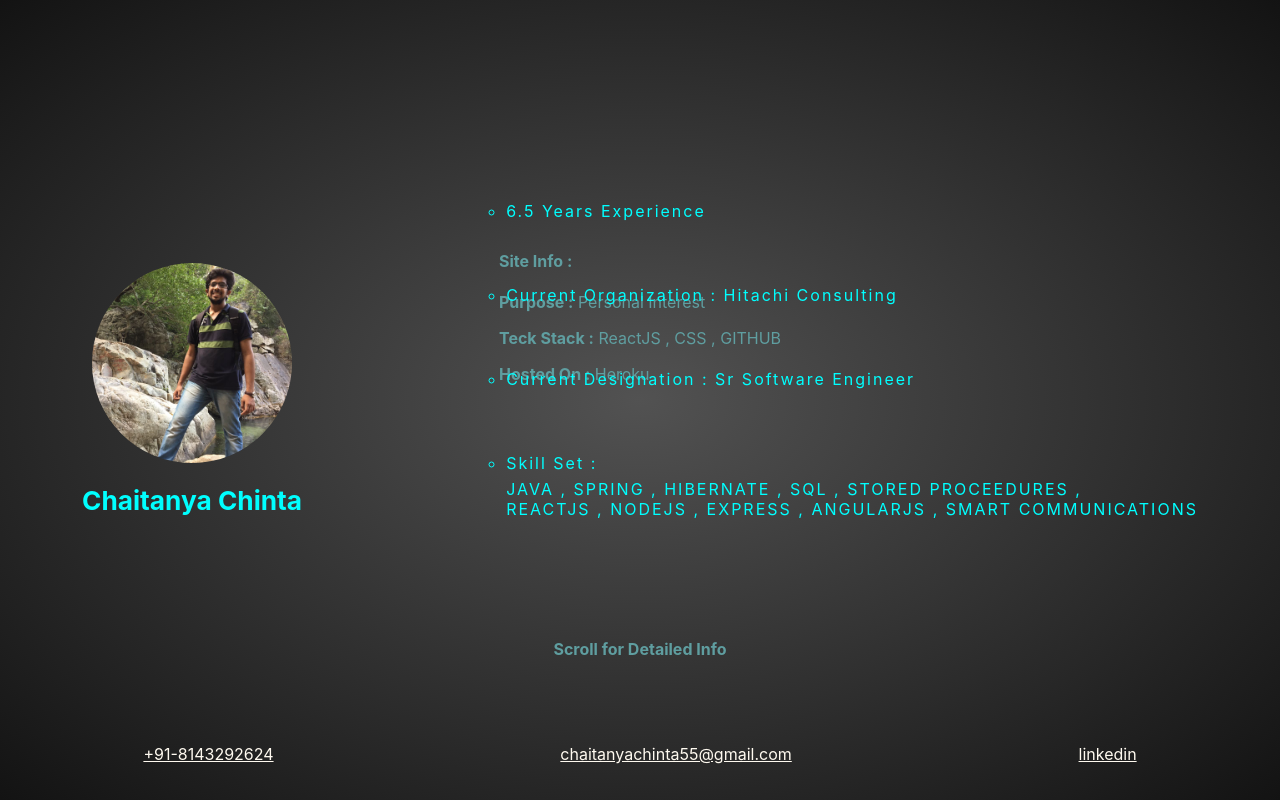
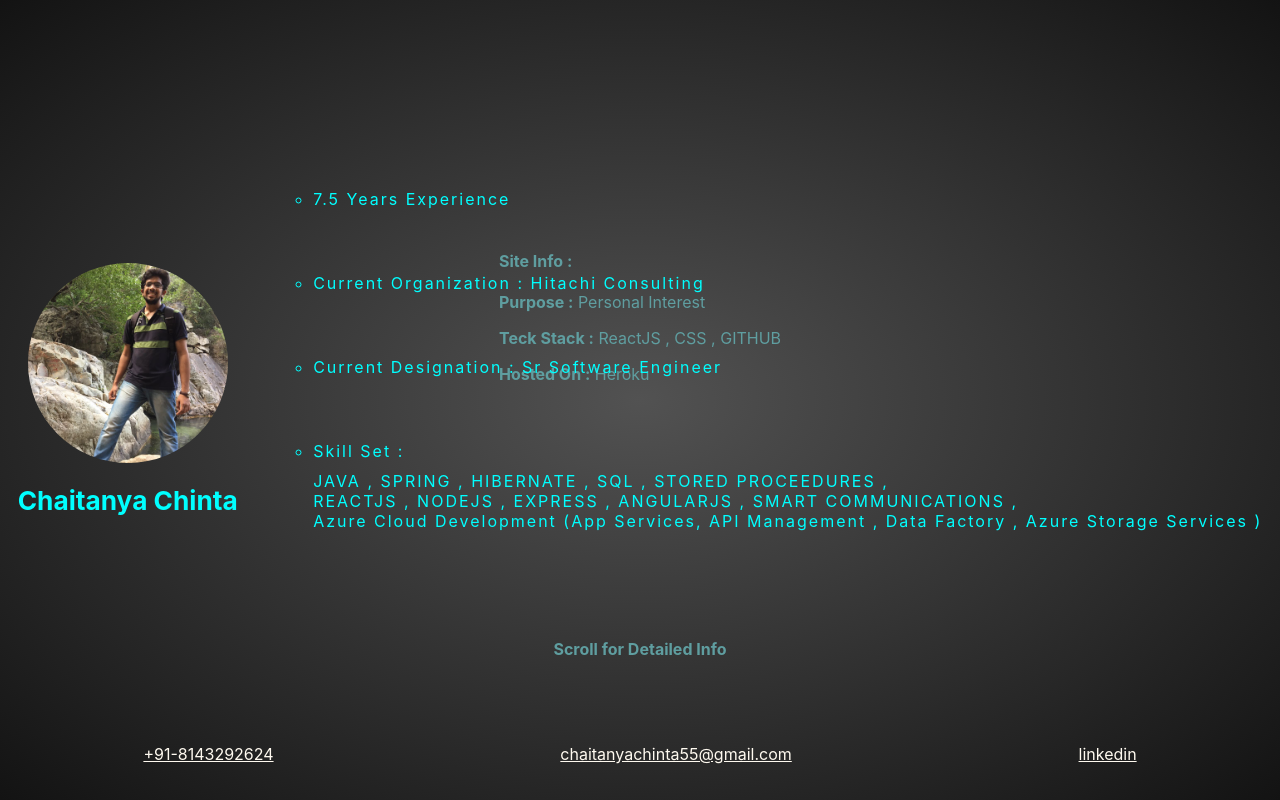
Before and after one commit to chaitanyachinta55/careerDigest, a React (Create React App) app: page / in a window 1280 px wide. Shown: the top 800 px of the page. Built offline with nearby package versions, Linux system fonts and the light colour scheme.

Commit message:
Exp Auto calculate , Skill Update

```diff
--- a/src/Components/home/homePage.jsx
+++ b/src/Components/home/homePage.jsx
@@ -1,9 +1,12 @@
 import React , {Component} from 'react';
+import moment from 'moment';
+
 import '../../scss/homePage.css';
 class homePage extends Component{
     constructor(props){
         super(props);
         this.state = {
+            totalExperience : moment.duration(moment().diff(moment("20140103", "YYYYMMDD"))).asYears().toFixed(1),
             hideDetailedScroll : false,
             hidesiteinfo : false,
             clickedLevel : "Jan 2014 - Jan 2017",
@@ -20,7 +23,7 @@ class homePage extends Component{
                     "Projects" : [{"Title" : "Forms new Development" , "Duration" : "Mar 2018 - Jun 2019" , "Role" : "Smart Communications Developer" , "Programming Languages" : "Smart Communications , Java Script , Guide Wire" , "Team Size" : 10 }
                     ]},
                 "Jun 2019..." : {"Company": "Hitachi Vantara" , "Logo" : "hitachi_logo.png" , "Skills Acquired" : "ReactJS , NodeJS , PostgreSQL ,  Spring Boot , SQL , Stored Proceedures , Apache SuperSet , Azure Functions , Azure Logic Apps" ,
-                    "Projects" : [{"Title" : "Kubota Farm Machinery" , "Duration" : "Jun 2019 - Mar 2020" , "Role" : "Full Stack Developer" , "Programming Languages" : "ReactJS , NodeJS , Azure Functions , Azure Logic Apps , PostgreSQL" , "Team Size" : 6 },
+                    "Projects" : [{"Title" : "Kubota Farm Machinery" , "Duration" : "Jun 2019 - Mar 2020" , "Role" : "Full Stack Developer" , "Programming Languages" : "ReactJS , NodeJS , Azure Functions , Azure Logic Apps , Azure Data Factory , Azure API Management, PostgreSQL" , "Team Size" : 6 },
                     {"Title" : "HCVS Fleet Management" , "Duration" : "Mar 2020 - June 2020" , "Role" : "Full Stack Developer" , "Programming Languages" : "Spring Boot , SQL , Stored Proceedures" , "Team Size" : 5 },
                     {"Title" : "Apache Superset Training" , "Duration" : "June 2020 - July 2020" , "Role" : "UI Engineer" , "Programming Languages" : "Apache Superset , ReactJS , CSS" , "Team Size" : 5 }
 
@@ -89,7 +92,7 @@ class homePage extends Component{
                         <div className="headerDP">
                             <img className="headerImage" src = "/images/profilepic.jpg" alt=""/>
                         </div>
-                        <h1 className="headerName">Chaitanya Chinta (Exp : 6.5 Years)</h1>
+                        <h1 className="headerName">Chaitanya Chinta (Exp : {this.state.totalExperience} Years)</h1>
                     </div>
             </div>
             <div className="profileInfo">
@@ -111,11 +114,12 @@ class homePage extends Component{
                 </div>
                 <div id = "overview" className="overview">
                     <ul>
-                        <li>6.5 Years Experience</li>
+                        <li>{this.state.totalExperience} Years Experience</li>
                         <li>Current Organization : Hitachi Consulting</li>
                         <li>Current Designation : Sr Software Engineer</li>
                         <li>Skill Set : <p> JAVA , SPRING , HIBERNATE , SQL , STORED PROCEEDURES , <br/>
-                            REACTJS , NODEJS , EXPRESS , ANGULARJS , SMART COMMUNICATIONS</p></li>
+                            REACTJS , NODEJS , EXPRESS , ANGULARJS , SMART COMMUNICATIONS , <br/>
+                            Azure Cloud Development (App Services, API Management , Data Factory , Azure Storage Services )</p></li>
                     </ul>
                 </div>
             </div>
```
